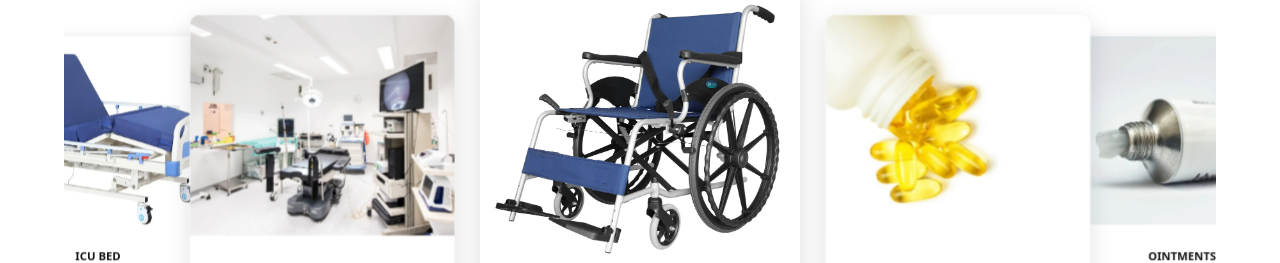
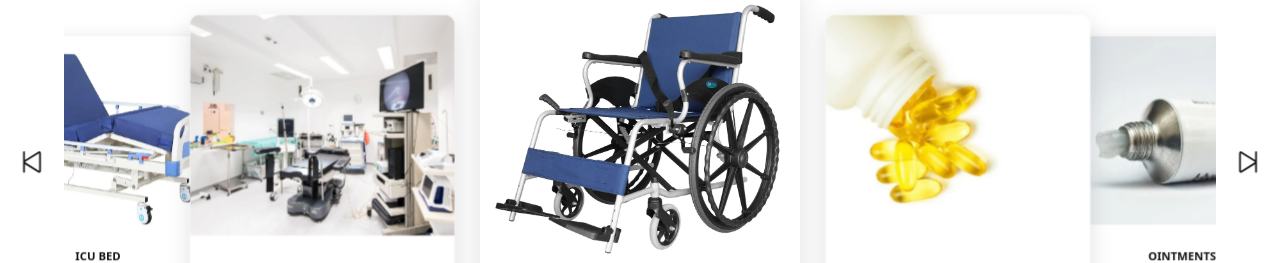
Before and after one commit to decipher-cs/kriptpharma, a React (Vite) app: page /home in a window 1280 px wide. Shown: the part 1040-1303 px from the top of the page. Built offline with nearby package versions, Linux system fonts and the light colour scheme.

Commit message:
Fix: bg color of btn was blending with base color

```diff
--- a/src/routes/home.lazy.tsx
+++ b/src/routes/home.lazy.tsx
@@ -190,11 +190,11 @@ const FeaturedProducts = () => {
             data-tip={isScreenLg ? 'Auto Scroll Paused While Hovering' : 'Click to view more'}
         >
             <div
-                className="btn btn-ghost hidden self-center rounded-none md:inline-flex"
+                className="btn btn-ghost hidden self-center md:inline-flex"
                 onClick={() => slider.current?.slidePrev()}
                 data-tip="previous"
             >
-                <PiSkipBack size={30} className="text-primary-content" />
+                <PiSkipBack size={30} />
             </div>
 
             <div className="absolute -top-20 w-full text-neutral-500 md:hidden">
@@ -234,10 +234,10 @@ const FeaturedProducts = () => {
                 <div className="swiper-pagination"></div>
             </div>
             <div
-                className="btn btn-ghost hidden self-center rounded-none md:inline-flex"
+                className="btn btn-ghost hidden self-center md:inline-flex"
                 onClick={() => slider.current?.slideNext()}
             >
-                <PiSkipForward size={30} className="text-primary-content" />
+                <PiSkipForward size={30} />
             </div>
         </Breakout>
     )
```
